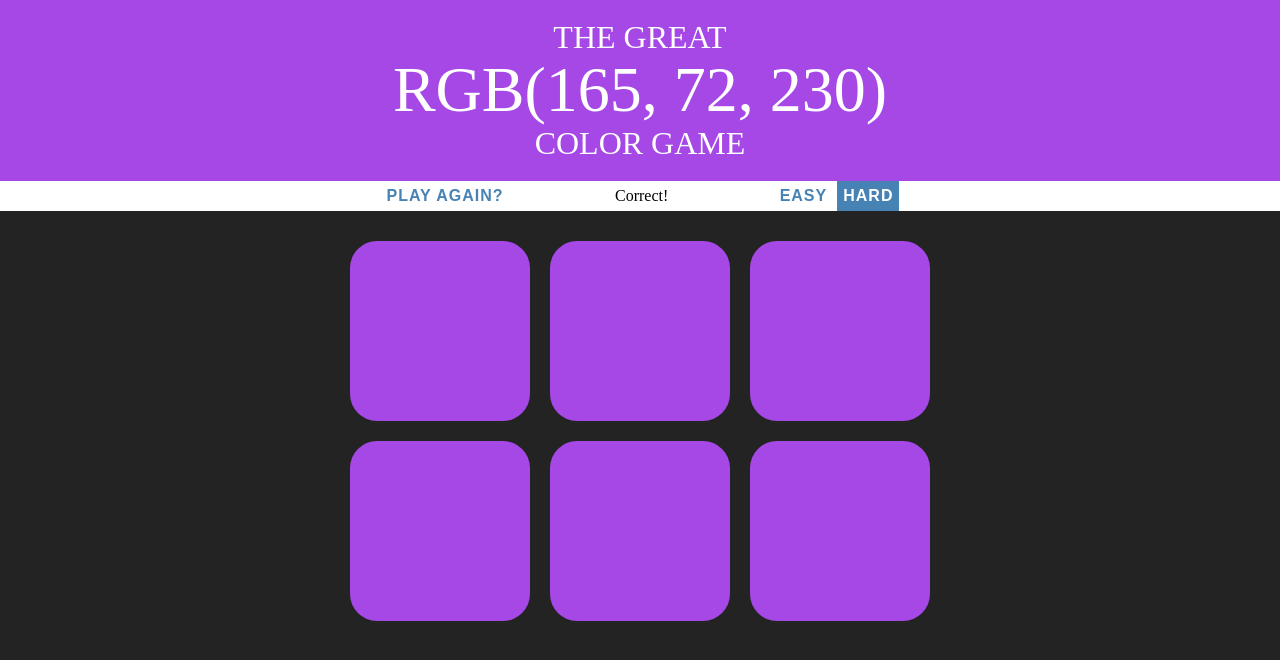
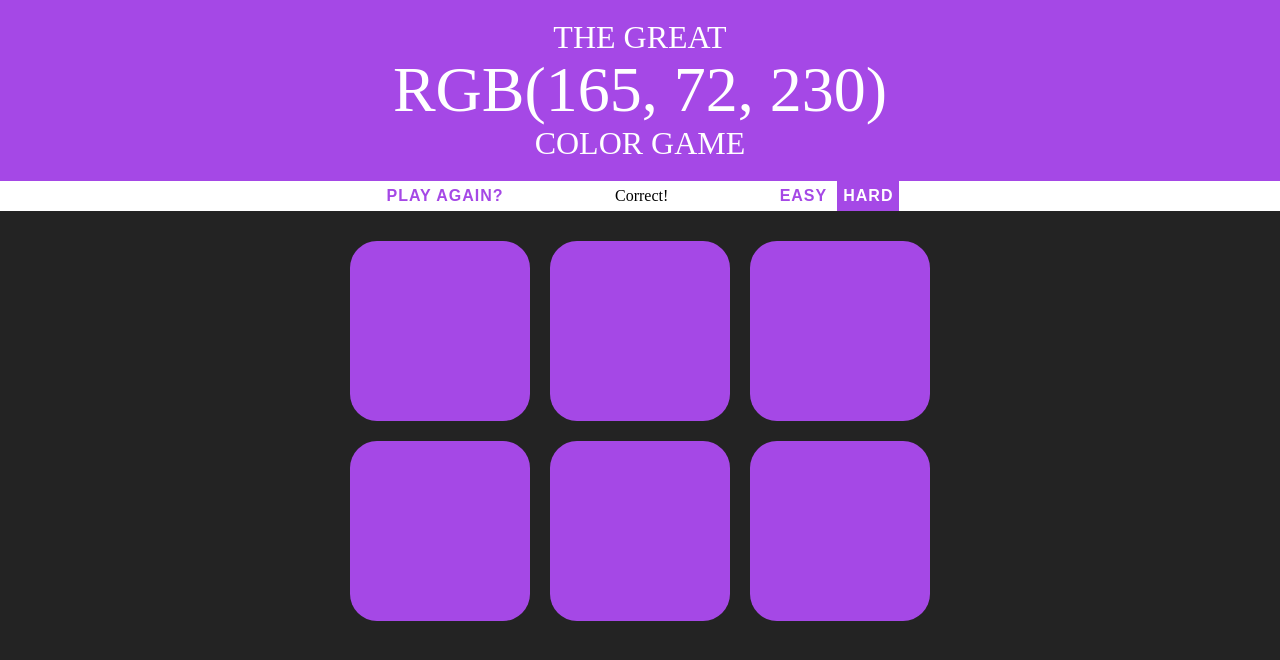
Before and after one commit to corncobb/webdev_learning, a plain HTML site: page Udemy-web-assaignment/color-picker-project/index.html in a window 1280 px wide. Both pictures are taken after a click on the element 639 px from the left and 330 px from the top of the page. Drawn offline with Linux system fonts and the light colour scheme.

Commit message:
improvements to color picker

```diff
--- a/Udemy-web-assaignment/color-picker-project/script.js
+++ b/Udemy-web-assaignment/color-picker-project/script.js
@@ -10,6 +10,10 @@ var h1 = document.querySelector("h1");
 var easyBtn = document.querySelector("#easy-btn");
 var hardBtn = document.querySelector("#hard-btn");
 var modeButtons = document.querySelectorAll(".mode");
+
+let root = document.documentElement;
+
+//var defaultBackgroundColor = "red";
 
 init();
 
@@ -35,6 +39,13 @@ function setupSquares(){
                 messageDisplay.textContent = "Correct!";
                 changeColors(clickedColor);
                 h1.style.backgroundColor = clickedColor;
+                root.style.setProperty('--primary', clickedColor);
+                /*
+                if(numSquares == 6){
+                    modeButtons[1].style.backgroundColor = clickedColor;
+                } else {
+                    modeButtons[0].style.backgroundColor = clickedColor;
+                }*/
                 resetButton.textContent = "Play Again?"
             } else {
                 this.style.backgroundColor = "#232323";
@@ -71,7 +82,8 @@ function reset(){
             squares[i].style.display = "none";
         }
     }
-    h1.style.backgroundColor = "steelblue";
+    root.style.setProperty('--primary', 'steelblue');
+    h1.style.backgroundColor = getComputedStyle(root).getPropertyValue('--primary');
 }
 
 function changeColors(color){
--- a/Udemy-web-assaignment/color-picker-project/style.css
+++ b/Udemy-web-assaignment/color-picker-project/style.css
@@ -1,3 +1,7 @@
+:root {
+    --primary: steelblue;
+}
+
 body {
     background-color: #232323;
     margin: 0;
@@ -26,7 +30,7 @@ h1 {
     line-height: 1.1;
     text-align: center;
     font-weight: normal;
-    background-color: steelblue;
+    background-color: var(--primary);
     margin: 0;
     text-transform: uppercase;
     padding: 20px 0;
@@ -45,7 +49,7 @@ h1 {
 
 .selected {
     color: white;
-    background-color: steelblue;
+    background-color: var(--primary);
 }
 
 button {
@@ -54,7 +58,7 @@ button {
     text-transform: uppercase;
     height: 100%;
     font-weight: 700;
-    color: steelblue;
+    color: var(--primary);
     letter-spacing: 1px;
     font-size: inherit;
     transition: all .3s;
@@ -70,5 +74,5 @@ button {
 
 button:hover {
     color: white;
-    background: steelblue;
+    background: var(--primary);
 }
```
